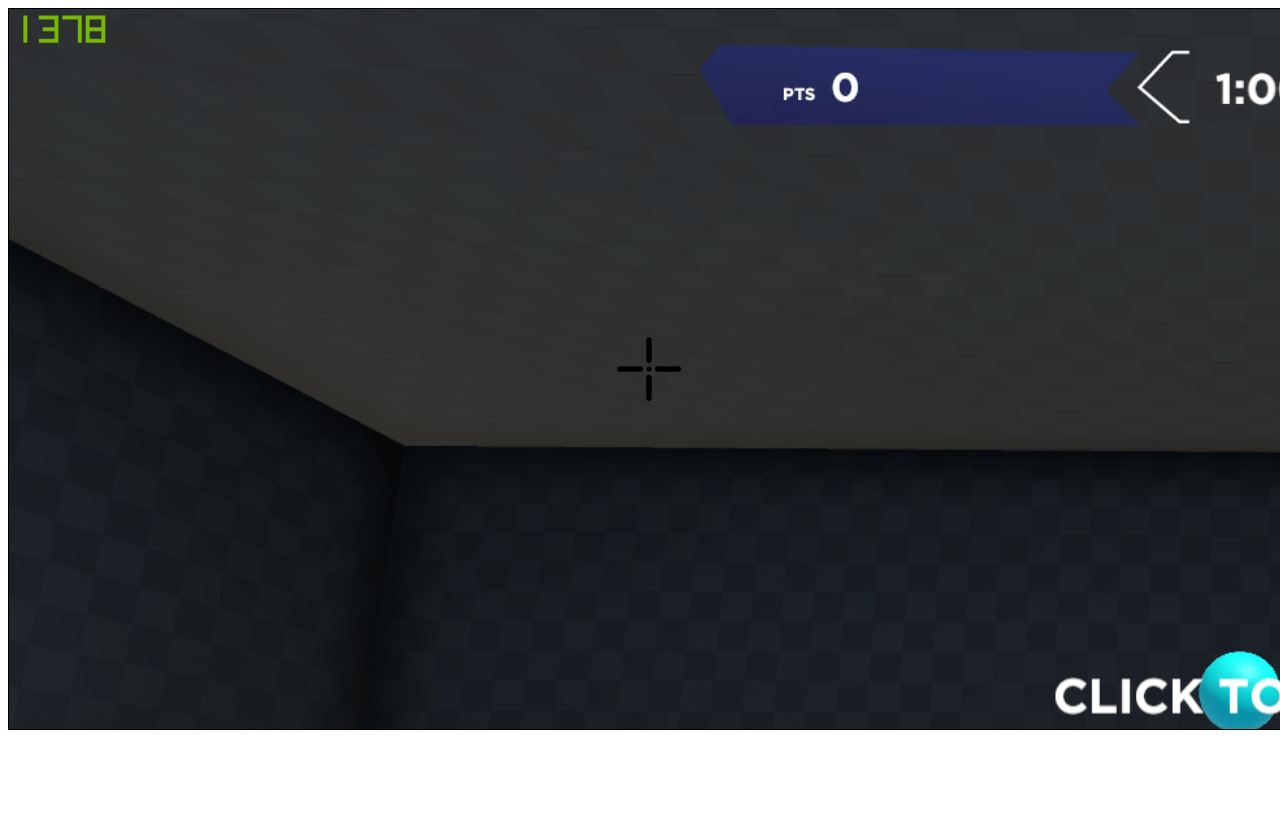
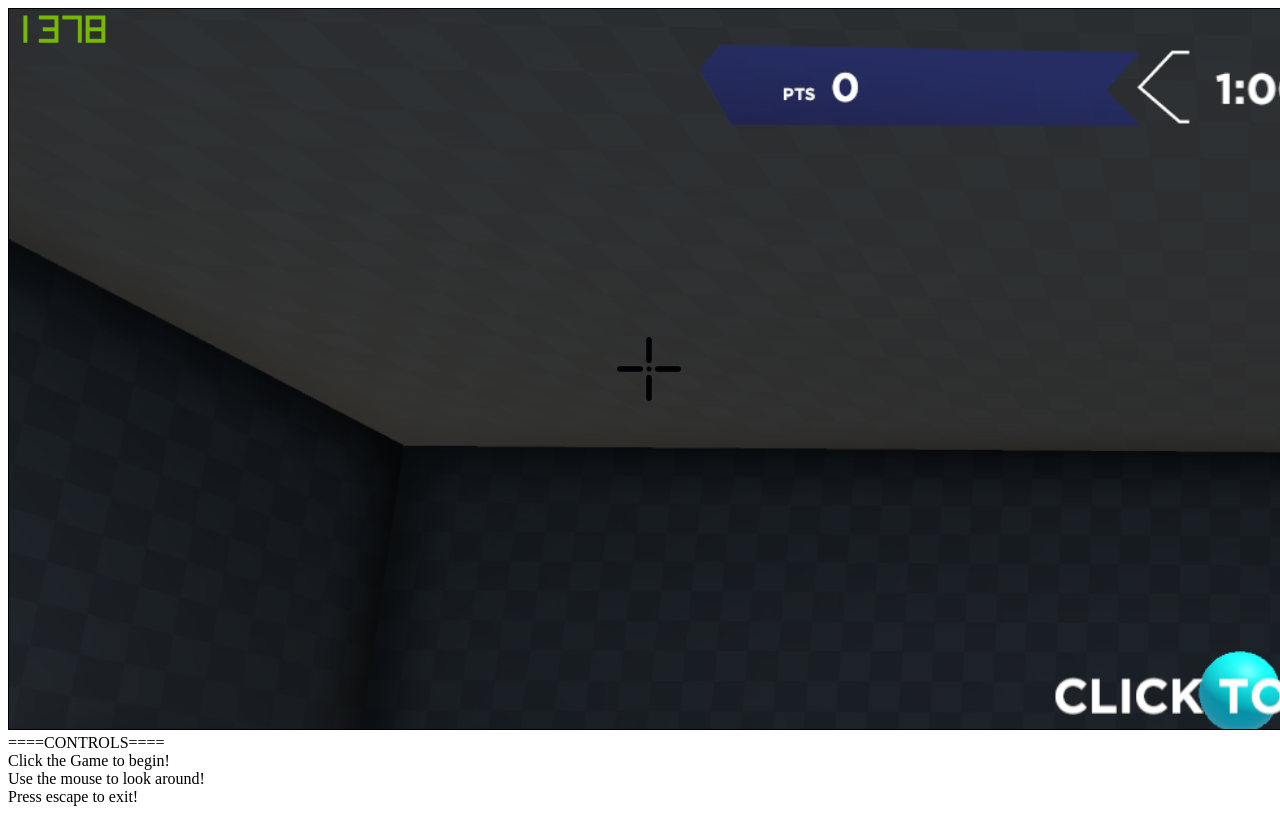
Before and after one commit to nkehm/AimLab-Private, a plain HTML site: page index.html in a window 1280 px wide. Drawn offline with Linux system fonts and the light colour scheme.

Commit message:
index update

```diff
--- a/index.html
+++ b/index.html
@@ -16,5 +16,11 @@
 <body>
     <canvas id="gameWorld" width="1280" height="720" style="background: orange; border: 1px solid black"></canvas>
 	<div id="tracker"></div>
+	<div>
+        ====CONTROLS==== <br />
+        Click the Game to begin!<br />
+        Use the mouse to look around!<br />
+        Press escape to exit!<br />
+    </div>
 </body>
 </html>
```
